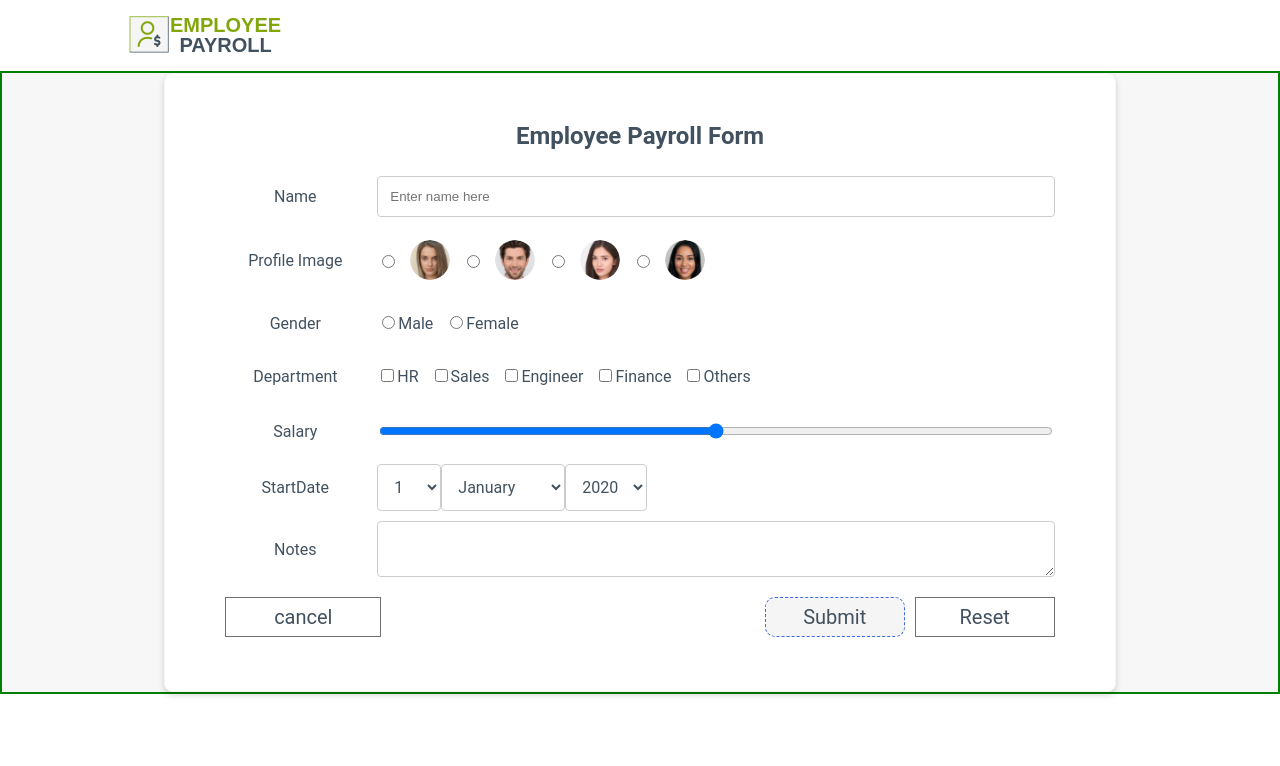
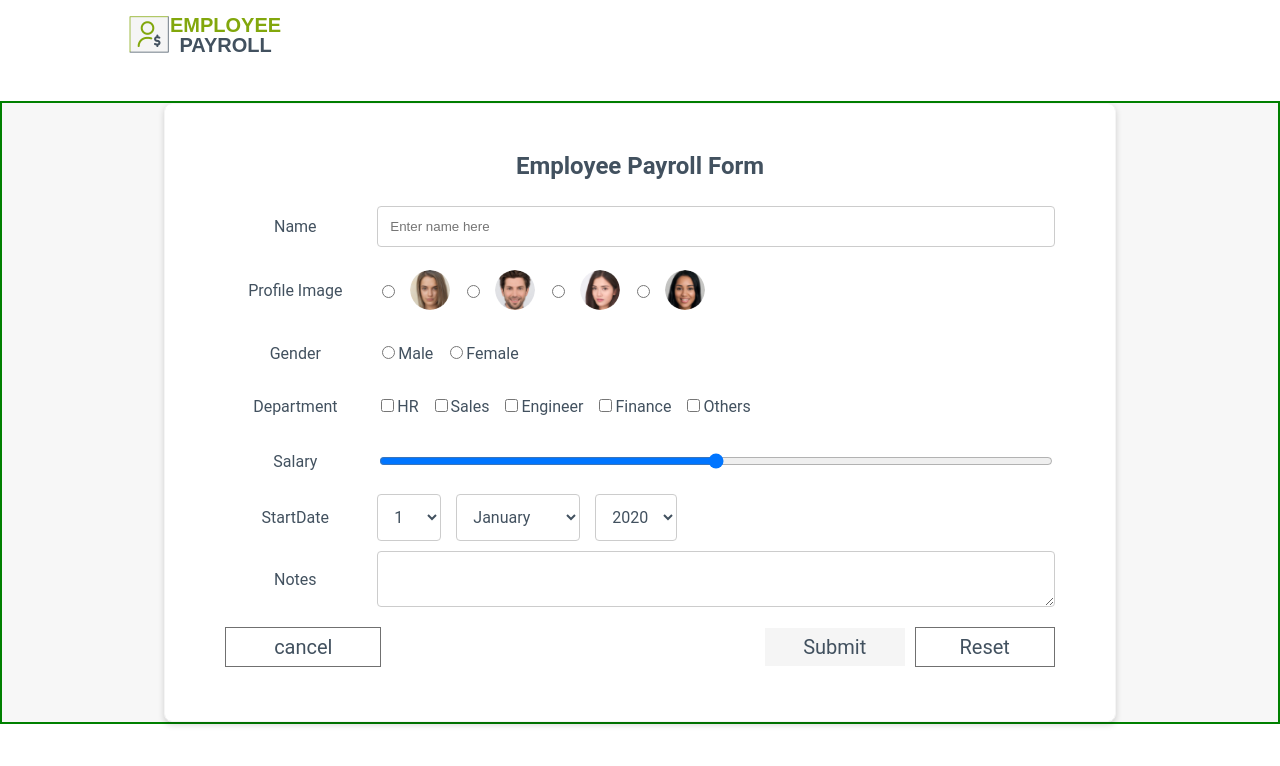
Before and after one commit to Deepanjan1498/Employee-Payroll-React, a React (Create React App) app: page /employee in a window 1280 px wide. Shown: the top 766 px of the page. Built offline with nearby package versions, Linux system fonts and the light colour scheme.

Commit message:
Refactored: changes for department display and css changes

```diff
--- a/src/component/display/display.jsx
+++ b/src/component/display/display.jsx
@@ -63,10 +63,11 @@ const Display = (props) => {
                 </td>
                 <td>{element.name}</td>
                 <td className="gender">{element.gender}</td>
-                <td>
-                 {/* // {element.department && */}
-                   { element.department.map((dept) => dept.department
-)}
+                <td >
+
+                 {element.department &&
+                    element.department.map(dept =>(<div className='dept-label'>{dept.department}</div>))}
+
                 </td>
                 <td> ₹ {element.salary}</td>
                 <td>{element.startDate}</td>
--- a/src/component/home/home.jsx
+++ b/src/component/home/home.jsx
@@ -53,8 +53,8 @@ export default class Home extends React.Component {
   render() {
     return (
       <div>
-        <header className='header row center'>
-                <div className="logo">
+        <header className='header-content header'>
+                <div className="logo-content">
                     <img src={logo} alt="" />
                     <div>
                         <span className="emp-text">EMPLOYEE</span> <br />
--- a/src/component/home/home.scss
+++ b/src/component/home/home.scss
@@ -1,11 +1,21 @@
 .header {
     padding: 15px 0;
     background-color: #ffffff;
-    .logo {
+    .header-content{
+      display: flex;
+      flex-direction: row;
+      justify-content: center;
+      align-items: center;
+      border: 0px solid green
+  }
+
+  .logo-content{
       display: flex;
       flex-direction: row;
       align-items: center;
-      width: 80%;
+      border: 0px solid green;
+      width: 80%
+
     }
     .emp-text {
       font: normal normal bold 20px/10px Montserrat;
--- a/src/component/payroll-form/payroll-form.css
+++ b/src/component/payroll-form/payroll-form.css
@@ -1,3 +1,8 @@
+.payroll-main{
+    height: 100%;
+    margin: 0;
+    padding: 30px 0px;
+}
 .header{
     padding: 15px 0px;
     background-color: #ffffff
@@ -117,6 +122,7 @@ select {
     letter-spacing: 0px;
     color: #42515f;
     background-color: transparent;
+    margin-right: 15px;
 }
 
 .buttonParent {
@@ -145,9 +151,7 @@ select {
     border: none;
     background-color: #f5f5f5;
     margin-right: 10px;
-    border-radius: 10px;
-    border: 1px dashed royalblue;
-}
+    }
 
 .cancelButton {
     text-decoration: none;
--- a/src/component/payroll-form/payroll-form.jsx
+++ b/src/component/payroll-form/payroll-form.jsx
@@ -191,6 +191,7 @@ const changeValue = (event) => {
                 </div>
             </div>
         </header>
+        <div className = "payroll-main">
         <div className ="form-content" id = "formId">
         <form className = "form" action = "#" onReset = "resetForm()" onSubmit = {save}>
         <div className="form-head">Employee Payroll Form </div>
@@ -334,6 +335,7 @@ const changeValue = (event) => {
                     </form>
                 </div>
             </div>
+            </div>
         );
     }
 
```
